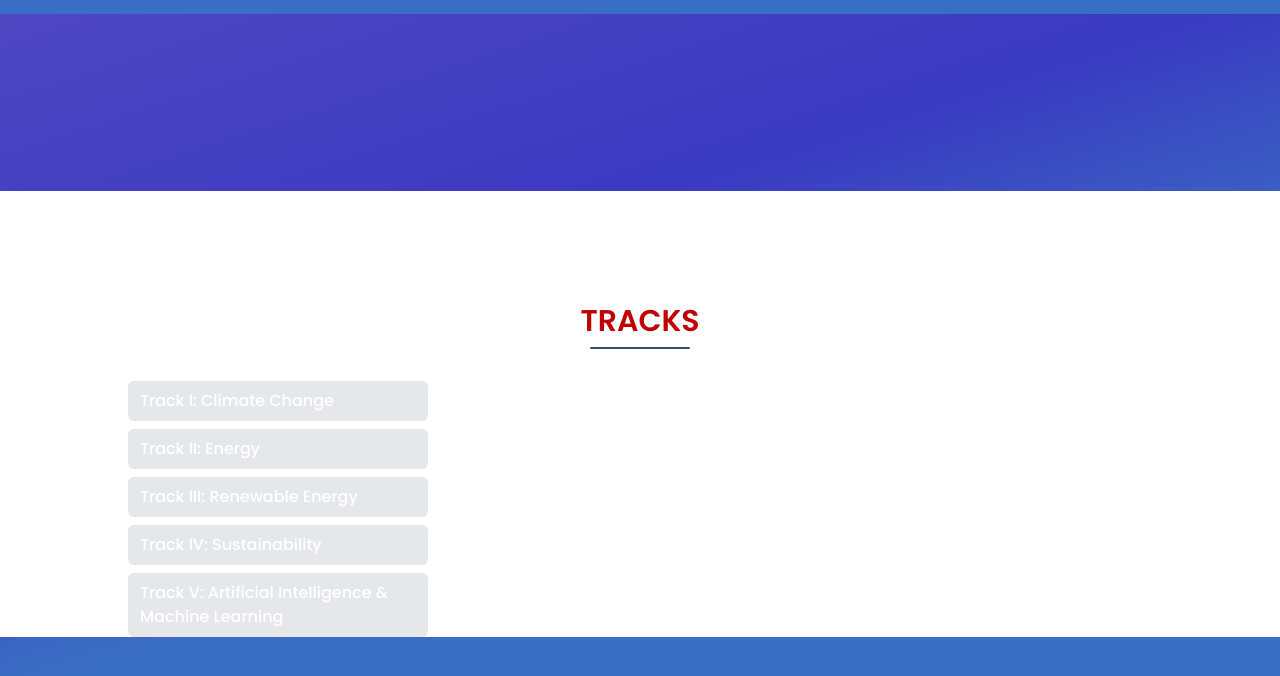
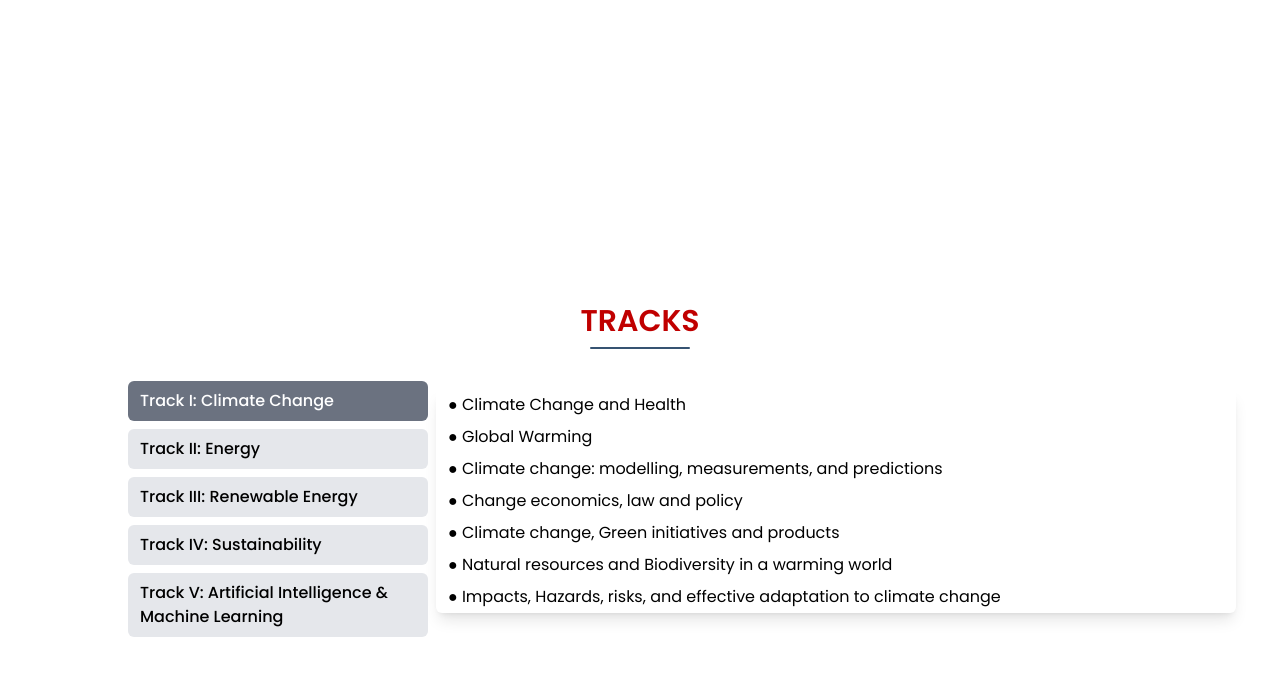
Before and after one commit to c4dr-me/ncrtces-website, a React (Vite) app: page /tracks in a window 1280 px wide. Both pictures are taken after a click on the button "Track I: Climate Change". Shown: the part 1658-2334 px from the top of the page. Built offline with nearby package versions, Linux system fonts and the light colour scheme.

Commit message:
final-commit

```diff
--- a/pages/Comingsoon.css
+++ b/pages/Comingsoon.css
@@ -4,8 +4,8 @@
   align-items: center;
   justify-content: center;
   height: 100vh;
-  background: linear-gradient(162deg, rgba(75, 67, 193, 0.9809173669467787) 0%, rgba(58, 58, 194, 1) 32%, rgba(58, 110, 195, 1) 56%);
-  color: white;
+  /* background: linear-gradient(162deg, rgba(75, 67, 193, 0.9809173669467787) 0%, rgba(58, 58, 194, 1) 32%, rgba(58, 110, 195, 1) 56%); */
+  /* color: white; */
   text-align: center;
 }
 
--- a/pages/Tracks.jsx
+++ b/pages/Tracks.jsx
@@ -1,130 +1,111 @@
 import React, { useState } from 'react';
-// import './Comingsoon.css';  // Import the CSS file
-import './style.css'
+import './style.css';
+
 const Tracks = () => {
-  const[drop,setDrop] = useState(false);
-  const[sec,setSec] = useState(false);
+  const [activeTrack, setActiveTrack] = useState(null);
+
   // Function to toggle the dropdown menu
-function toggleDropdown(id) {
-  // const dropdown = document.getElementById(id);
-  const allDropdowns = document.querySelectorAll('.dropdown-menu');
-  allDropdowns.forEach((item) => {
-    if (item.id !== id) {
-      setDrop(true);
-    }
-    setSec(sec=>!sec);
-    // dropdown.classList.toggle('hidden');
-  });
-}
-let toggleCheck = drop ?' hidden':null;
-let toggleCheck2 = sec?' hidden':null;
-// const track12 = document.getElementById('track1');
-// track12.classList.remove('hidden');
+  const toggleDropdown = (id) => {
+    setActiveTrack((prevActiveTrack) => (prevActiveTrack === id ? null : id));
+  };
+
   return (
     <section id="track" className="tracks-section section">
-      <div className="w-full" >
-    <div className=' bg-white pt-12 md:px-[10%]'>
-      <div className='pt-16'>
-        <h1 className='text-[#c00000] text-center text-3xl font-[600]'>TRACKS</h1>
-        <div className='w-[100px] h-[2px] mx-auto mt-2 bg-[#365372] rounded-xl mb-8'></div>
+      <div className="w-full">
+        <div className="bg-white pt-12 md:px-[10%]">
+          <div className="pt-16">
+            <h1 className="text-[#c00000] text-center text-3xl font-[600]">TRACKS</h1>
+            <div className="w-[100px] h-[2px] mx-auto mt-2 bg-[#365372] rounded-xl mb-8"></div>
           </div>
           <div className="mx-auto md:ml-0 w-[90%] md:w-[300px]">
             <ul className="space-y-2">
-        <li className="relative">
-            <button type="button"
-                className={`hover:text-white focus:text-white w-full  bg-gray-200 text-left pl-3 py-2 rounded-md font-medium hover:bg-gray-500 focus:outline-none focus:bg-gray-500${toggleCheck2}`}
-                onClick={toggleDropdown('track1')}
+              {[
+                {
+                  id: 'track1',
+                  title: 'Track I: Climate Change',
+                  items: [
+                    'Climate Change and Health',
+                    'Global Warming',
+                    'Climate change: modelling, measurements, and predictions',
+                    'Change economics, law and policy',
+                    'Climate change, Green initiatives and products',
+                    'Natural resources and Biodiversity in a warming world',
+                    'Impacts, Hazards, risks, and effective adaptation to climate change',
+                  ],
+                },
+                {
+                  id: 'track2',
+                  title: 'Track II: Energy',
+                  items: [
+                    'Energy Economics',
+                    'Energy Efficiency',
+                    'Energy Utilization',
+                    'Smart Grids',
+                    'Energy Data Analytics',
+                  ],
+                },
+                {
+                  id: 'track3',
+                  title: 'Track III: Renewable Energy',
+                  items: [
+                    'IoT Design and Implementations',
+                    'Big Data in IoT',
+                    'Cloud & IoT',
+                    'IoT Applications',
+                    'IoT Enabled Innovation & Entrepreneurship',
+                    'Security and Privacy',
+                  ],
+                },
+                {
+                  id: 'track4',
+                  title: 'Track IV: Sustainability',
+                  items: [
+                    'Climate Change',
+                    'Carbon Footprint',
+                    'Sustainable Development',
+                    'Sustainable Buildings',
+                    'Waste Management and Recycling',
+                  ],
+                },
+                {
+                  id: 'track5',
+                  title: 'Track V: Artificial Intelligence & Machine Learning',
+                  items: [
+                    'Web Intelligence Applications and Search',
+                    'Semantic Web Techniques and Technologies',
+                    'Information Retrieval',
+                    'Connectivity and Networking',
+                    'Ontology',
+                    'Reasoning about Knowledge and Belief',
+                  ],
+                },
+              ].map((track) => (
+                <li key={track.id} className="relative">
+                  <button
+                    type="button"
+                    className="hover:text-white focus:text-white w-full bg-gray-200 text-left pl-3 py-2 rounded-md font-medium hover:bg-gray-500 focus:outline-none focus:bg-gray-500"
+                    onClick={() => toggleDropdown(track.id)}
                   >
-                Track I: Climate Change
+                    {track.title}
                   </button>
-            <ul id="track1"
-                className={`md:absolute left-full top-0 mt-2 mx-auto md:ml-2 w-[100%] md:w-[800px] bg-white rounded-md shadow-lg hidden text-left dropdown-menu open${toggleCheck}`}>
-                <li className="px-3 py-1">●	Climate Change and Health</li>
-                <li className="px-3 py-1">●	Global Warming</li>
-                <li className="px-3 py-1">●	Climate change: modelling, measurements, and predictions</li>
-                <li className="px-3 py-1">●	Change economics, law and policy</li>
-                <li className="px-3 py-1">●	Climate change, Green initiatives and products</li>
-                <li className="px-3 py-1">●	Natural resources and Biodiversity in a warming world</li>
-                <li className="px-3 py-1">●	Impacts, Hazards, risks, and effective adaptation to climate change</li>
+                  <ul
+                    id={track.id}
+                    className={`md:absolute left-full top-0 mt-2 ml-2 w-[100%] md:w-[800px] bg-white rounded-md shadow-lg ${
+                      activeTrack === track.id ? '' : 'hidden'
+                    } text-left dropdown-menu`}
+                  >
+                    {track.items.map((item, index) => (
+                      <li key={index} className="px-3 py-1 text-black">
+                        ● {item}
+                      </li>
+                    ))}
                   </ul>
                 </li>
-
-        <li className="relative">
-            <button type="button"
-                className={`hover:text-white focus:text-white w-full  bg-gray-200 text-left pl-3 py-2 rounded-md font-medium hover:bg-gray-500 focus:outline-none focus:bg-gray-500${toggleCheck2}`}
-                onClick={toggleDropdown('track2')}
-                >
-                Track II: Energy
-            </button>
-            <ul id="track2"
-                className={`md:absolute left-full top-0 mt-2 ml-2 w-[400px] md:w-[800px] bg-white rounded-md shadow-lg hidden text-left dropdown-menu open${toggleCheck}`}>
-                <li className="px-3 py-1">●	Energy Economics</li>
-                <li className="px-3 py-1">●	Energy Efficiency</li>
-                <li className="px-3 py-1">●	Energy Utilization</li>
-                <li className="px-3 py-1">●	Smart Grids</li>
-                <li className="px-3 py-1">●	Energy Data Analytics</li>
-            </ul>
-        </li>
-
-        <li className="relative">
-            <button type="button"
-                className={`hover:text-white focus:text-white w-full  bg-gray-200 text-left pl-3 py-2 rounded-md font-medium hover:bg-gray-500 focus:outline-none focus:bg-gray-500${toggleCheck2}`}
-                onClick={toggleDropdown('track3')}>
-                Track III: Renewable Energy
-            </button>
-            <ul id="track3"
-                className={`md:absolute left-full top-0 mt-2 ml-2 w-[400px] md:w-[800px] bg-white rounded-md shadow-lg hidden text-left dropdown-menu open${toggleCheck}`}>
-                <li className="px-3 py-1">●	IoT Design and Implementations</li>
-                <li className="px-3 py-1">●	Big Data in IoT</li>
-                <li className="px-3 py-1">●	Cloud & IoT</li>
-                <li className="px-3 py-1">●	IoT Applications</li>
-                <li className="px-3 py-1">●	IoT Enabled Innovation & Entrepreneurship</li>
-                <li className="px-3 py-1">●	Security and Privacy</li>
-
-            </ul>
-        </li>
-
-        <li className="relative">
-            <button type="button"
-                className={`hover:text-white focus:text-white w-full  bg-gray-200 text-left pl-3 py-2 rounded-md font-medium hover:bg-gray-500 focus:outline-none focus:bg-gray-500${toggleCheck2}`}
-                onClick={toggleDropdown('track4')}>
-                Track IV: Sustainability
-            </button>
-            <ul id="track4"
-                className={`md:absolute left-full top-0 mt-2 ml-2 w-[400px] md:w-[800px] bg-white rounded-md shadow-lg hidden text-left dropdown-menu open${toggleCheck}`}>
-                <li className="px-3 py-1">●	Climate Change</li>
-                <li className="px-3 py-1">●	Carbon Footprint</li>
-                <li className="px-3 py-1">●	Sustainable Development</li>
-                <li className="px-3 py-1">●	Sustainable Buildings</li>
-                <li className="px-3 py-1">●	Waste Management and Recycling</li>
-            </ul>
-        </li>
-
-
-        <li className="relative">
-            <button type="button"
-                className={`hover:text-white focus:text-white w-full  bg-gray-200 text-left pl-3 py-2 rounded-md font-medium hover:bg-gray-500 focus:outline-none focus:bg-gray-500${toggleCheck2}`}
-                onClick={toggleDropdown('track5')}>
-                Track V: Artificial Intelligence & Machine Learning
-            </button>
-            <ul id="track5"
-                className={`md:absolute left-full top-0 mt-2 ml-2 w-[400px] md:w-[800px] bg-white rounded-md shadow-lg hidden text-left dropdown-menu open${toggleCheck}`}>
-                <li className="px-3 py-1">●	Web Intelligence Applications and Search</li>
-                <li className="px-3 py-1">●	Semantic Web Techniques and Technologies</li>
-                <li className="px-3 py-1">●	Information Retrieval</li>
-                <li className="px-3 py-1">●	Connectivity and Networking</li>
-                <li className="px-3 py-1">●	Ontology</li>
-                <li className="px-3 py-1">●	Reasoning about Knowledge and Belief</li>
-            </ul>
-        </li>
+              ))}
             </ul>
           </div>
         </div>
       </div>
-      {/* <h1 classNameName="tracks-heading heading">Tracks</h1>
-      <div classNameName="coming-soon">
-        COMING SOON
-      </div> */}
     </section>
   );
 };
```
Lines whose indentation alone changed are shown as unchanged.
